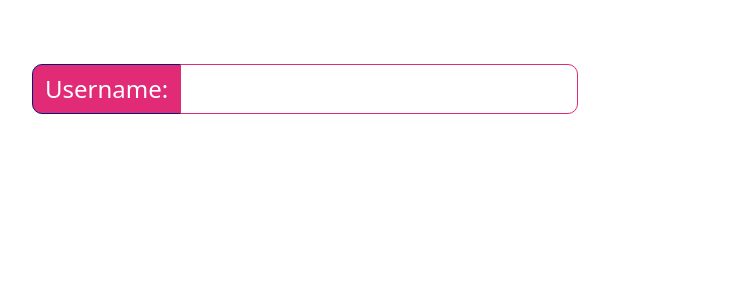
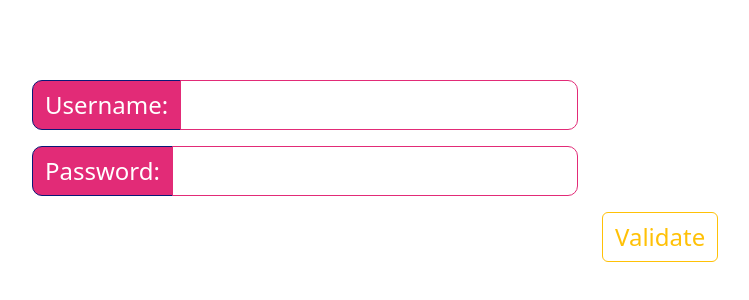
Before and after one commit to Melakeselam/IntroToAngular---2023-DevFest---Students-Edition, an Angular app in the folder elements-demo/: page / in a window 1280 px wide. Shown: the part 236-536 px from the top of the page, without its empty margins (335-1084 px from the left). Built offline with nearby package versions, Linux system fonts and the light colour scheme.

Commit message:
setup start point

```diff
--- a/elements-demo/src/app/app.component.html
+++ b/elements-demo/src/app/app.component.html
@@ -1,7 +1,7 @@
 <div class="spacer"></div>
 <div class="container">
 
-  <div class="row">
+  <div class="row mt-3">
     <div class="col-sm-3"></div>
     <div class="col-sm-6">
 
@@ -10,11 +10,35 @@
           <span class="input-group-text demo-component-input-lbl" style="border-radius: 10px 0 0 10px;">Username:</span>
         </div>
         <input type="text" id="username" class="form-control demo-component-input" style="border-radius: 0 10px 10px 0;"
-          autocomplete="off">
+          autocomplete="off" #u (blur)="username = u.value">
       </div>
 
     </div>
     <div class="col-sm-3"></div>
   </div>
 
+  <div class="row mt-3">
+    <div class="col-sm-3"></div>
+    <div class="col-sm-6">
+
+      <div class="input-group">
+        <div class="input-group-prepend">
+          <span class="input-group-text demo-component-input-lbl" style="border-radius: 10px 0 0 10px;">Password:</span>
+        </div>
+        <input type="text" id="password" class="form-control demo-component-input" style="border-radius: 0 10px 10px 0;"
+          autocomplete="off" #p (blur)="password = p.value">
+      </div>
+
+    </div>
+    <div class="col-sm-3"></div>
+  </div>
+
+  <div class="row mt-3">
+    <div class="col-sm-9">
+    </div>
+    <div class="col-sm-3">
+      <button type="button" class="btn btn-outline-warning">Validate</button>
+    </div>
+  </div>
+
 </div>
--- a/elements-demo/src/app/app.component.ts
+++ b/elements-demo/src/app/app.component.ts
@@ -7,4 +7,6 @@ import { Component } from '@angular/core';
 })
 export class AppComponent {
   title = 'elements-demo';
+  username!: string;
+  password!: string;
 }
```
